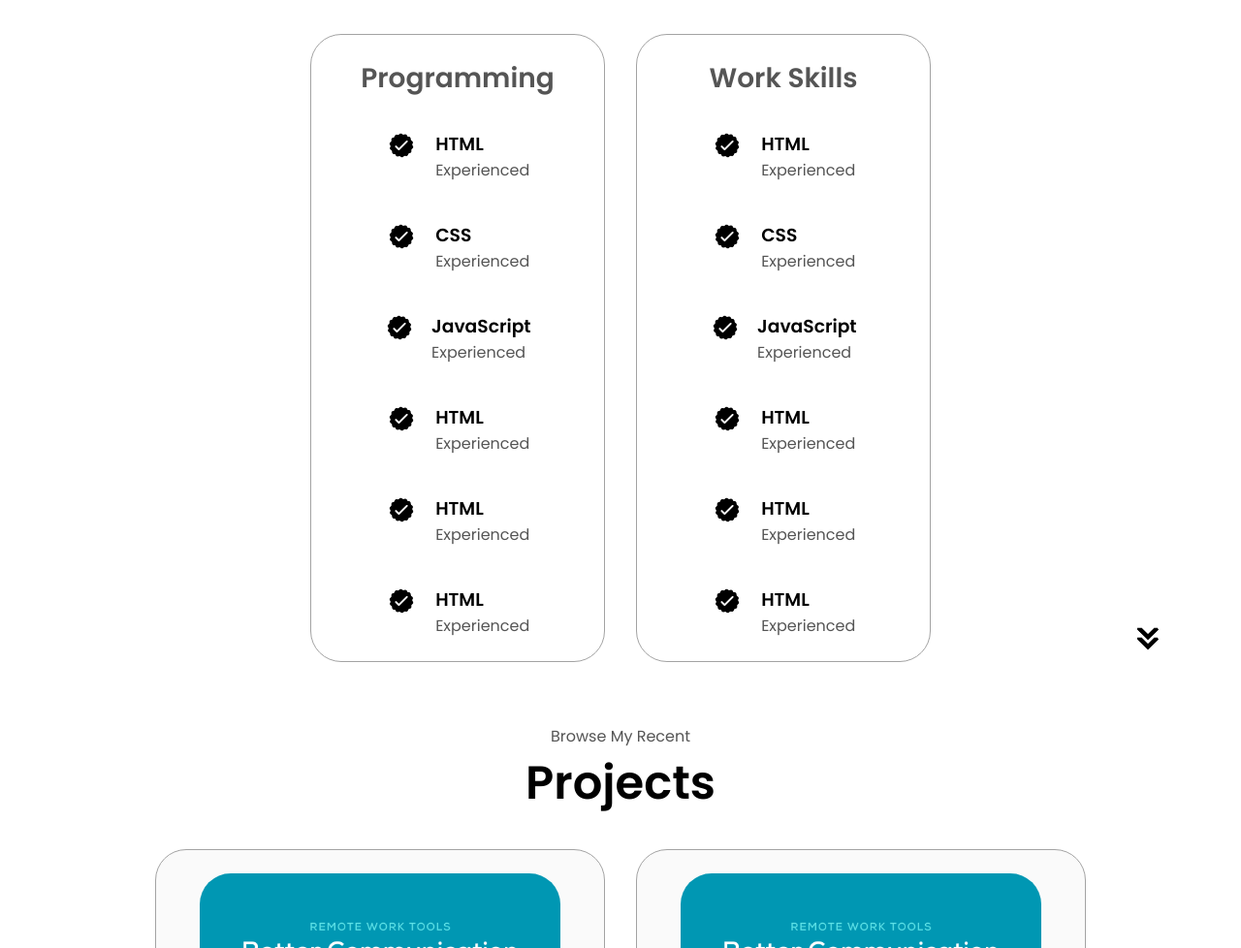
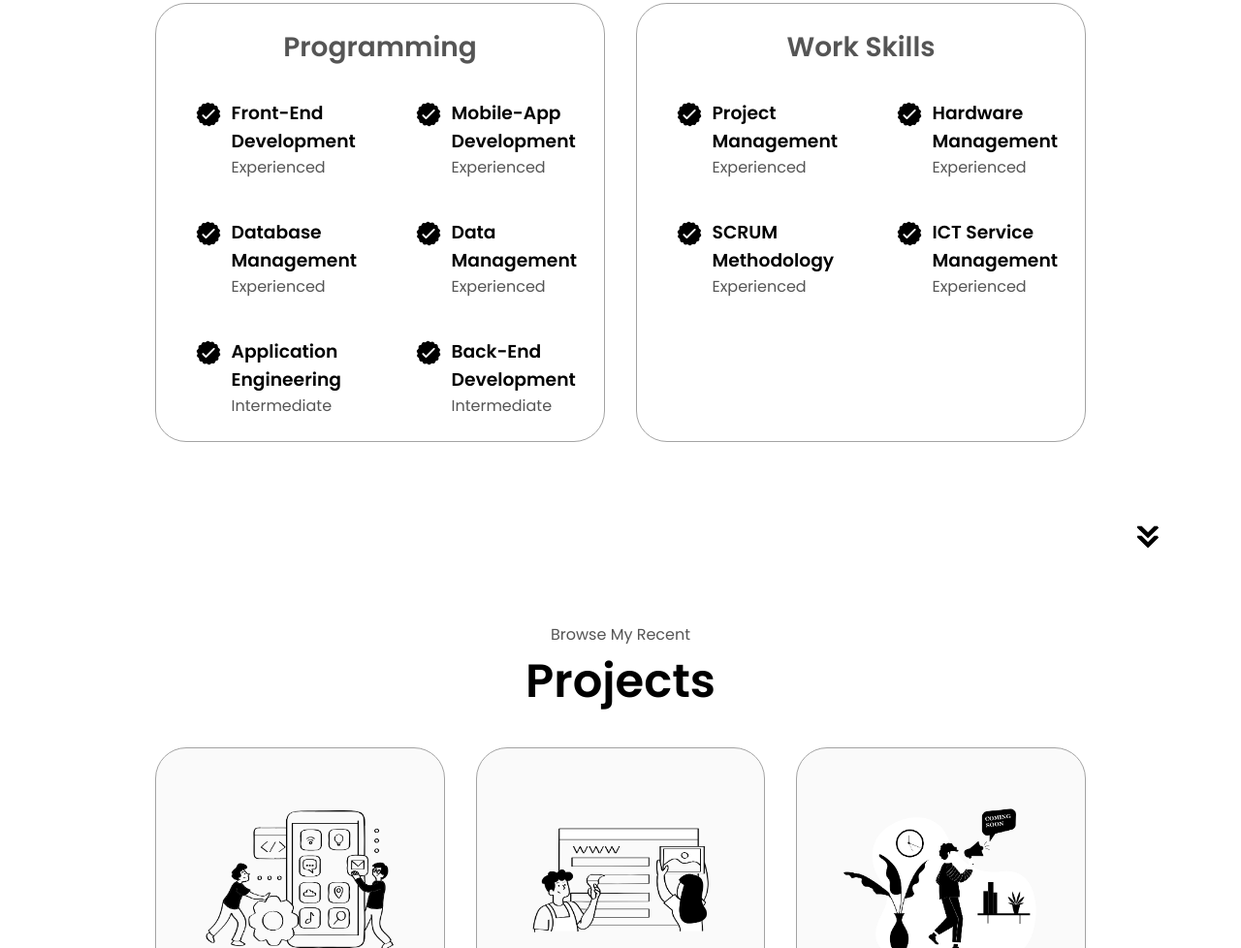
Before and after one commit to SoftwareMogul/Simple-Portfolio-Website, a plain HTML site: page index.html in a window 1280 px wide. Shown: the part 1822-2800 px from the top of the page at 97% size. Drawn offline with Linux system fonts and the light colour scheme.

Commit message:
Updated Images and Some Text

```diff
--- a/index.html
+++ b/index.html
@@ -9,7 +9,7 @@
 </head>
 <body>
     <nav id="desktop-nav">
-        <div class="logo">ΔΕΛΗΣ.</div>
+        <div class="logo">Del.</div>
         <div>
             <ul class="nav-links">
                 <li><a href="#about">About</a></li>
@@ -20,7 +20,7 @@
         </div>
     </nav>
     <nav id="hamburger-nav">
-        <div class="logo">Delis.</div>
+        <div class="logo">Del.</div>
         <div class="hamburger-menu">
             <div class="hamburger-icon" onclick="toggleMenu()">
                 <span></span>
@@ -37,7 +37,7 @@
     </nav>
     <section id="profile">
         <div class="section__pic-container">
-            <img src="./assets/profile-pic.png" alt="Alexandros Delis Profile Picture">
+            <img src="./assets/26-Programmer.png" alt="Alexandros Delis Profile Picture">
         </div>
         <div class="section__text">
             <p class="section__text__p1">Hello, I'm</p>
@@ -58,7 +58,7 @@
                 src="./assets/github.png"
                 alt="My GitHub Profile"
                 class="icon"
-                onclick="location.href='https://www.linkedin.com/in/alexandros-delis-32699b274/'"
+                onclick="location.href='https://github.com/SoftwareMogul'"
             >
         </div>
         </div>
@@ -69,7 +69,7 @@
         <div class="section-container">
             <div class="section__pic-container">
                 <img
-                    src="./assets/about-pic.png"
+                    src="./assets/profile-pic.png"
                     alt="Profile Picture"
                     class="about-pic"
                 >
@@ -96,7 +96,7 @@
                     </div>
                 </div>
                 <div class="text-container">
-                    <p>Lorem ipsum dolor, sit amet consectetur adipisicing elit. Rem, pariatur. Architecto, ipsum in atque esse voluptates expedita eos adipisci quidem dignissimos! Maiores corrupti libero voluptates veniam assumenda! Velit quia ad iusto ratione veniam expedita omnis et, ipsum modi sunt incidunt dolores itaque quisquam quaerat dolore impedit vel libero animi facere.</p>
+                    <p>I am a competent Software Engineer with a passion for developing innovative solutions. My expertise lies in Mobile App & Web Development, where I thrive on building robust applications. My Projects, including a full-stack, education-related Mobile App and an AirBnB Web App clone, highlight my proficiency in React, NodeJS and Firebase. Let's connect to explore collaboration opportunities and witness my exceptional problem-solving abilities firsthand.</p>
                 </div>
             </div>
         </div>
@@ -107,7 +107,6 @@
             onclick="location.href='./#experience'"
         >
     </section>
-    <section id="about">
         <section id="experience">
             <p class="section__text__p1">Explore My</p>
             <h1 class="title">Experience</h1>
@@ -123,7 +122,7 @@
                                     class="icon"
                                 >
                                 <div>
-                                    <h3>HTML</h3>
+                                    <h3>Front-End Development</h3>
                                     <p>Experienced</p>
                                 </div>
                             </article>
@@ -134,7 +133,7 @@
                                     class="icon"
                                 >
                                 <div>
-                                    <h3>CSS</h3>
+                                    <h3>Mobile-App Development</h3>
                                     <p>Experienced</p>
                                 </div>
                             </article>
@@ -145,7 +144,7 @@
                                     class="icon"
                                 >
                                 <div>
-                                    <h3>JavaScript</h3>
+                                    <h3>Database Management</h3>
                                     <p>Experienced</p>
                                 </div>
                             </article>
@@ -156,7 +155,7 @@
                                     class="icon"
                                 >
                                 <div>
-                                    <h3>HTML</h3>
+                                    <h3>Data Management</h3>
                                     <p>Experienced</p>
                                 </div>
                             </article>
@@ -167,8 +166,8 @@
                                     class="icon"
                                 >
                                 <div>
-                                    <h3>HTML</h3>
-                                    <p>Experienced</p>
+                                    <h3>Application Engineering</h3>
+                                    <p>Intermediate</p>
                                 </div>
                             </article>
                             <article>
@@ -178,8 +177,8 @@
                                     class="icon"
                                 >
                                 <div>
-                                    <h3>HTML</h3>
-                                    <p>Experienced</p>
+                                    <h3>Back-End Development</h3>
+                                    <p>Intermediate</p>
                                 </div>
                             </article>
                         </div>
@@ -194,7 +193,7 @@
                                     class="icon"
                                 >
                                 <div>
-                                    <h3>HTML</h3>
+                                    <h3>Project Management</h3>
                                     <p>Experienced</p>
                                 </div>
                             </article>
@@ -205,7 +204,7 @@
                                     class="icon"
                                 >
                                 <div>
-                                    <h3>CSS</h3>
+                                    <h3>Hardware Management</h3>
                                     <p>Experienced</p>
                                 </div>
                             </article>
@@ -216,7 +215,7 @@
                                     class="icon"
                                 >
                                 <div>
-                                    <h3>JavaScript</h3>
+                                    <h3>SCRUM Methodology</h3>
                                     <p>Experienced</p>
                                 </div>
                             </article>
@@ -227,29 +226,7 @@
                                     class="icon"
                                 >
                                 <div>
-                                    <h3>HTML</h3>
-                                    <p>Experienced</p>
-                                </div>
-                            </article>
-                            <article>
-                                <img
-                                    src="./assets/checkmark.png"
-                                    alt="Experience Icon"
-                                    class="icon"
-                                >
-                                <div>
-                                    <h3>HTML</h3>
-                                    <p>Experienced</p>
-                                </div>
-                            </article>
-                            <article>
-                                <img
-                                    src="./assets/checkmark.png"
-                                    alt="Experience Icon"
-                                    class="icon"
-                                >
-                                <div>
-                                    <h3>HTML</h3>
+                                    <h3>ICT Service Management</h3>
                                     <p>Experienced</p>
                                 </div>
                             </article>
@@ -257,7 +234,6 @@
                     </div>
                 </div>
             </div>
-        </section>
         <img
             src="./assets/arrow.png"
             alt="Arrow Icon"
@@ -273,61 +249,67 @@
                 <div class="details-container color-container">
                     <div class="article-container">
                         <img
-                            src="./assets/project-1.png"
+                            src="./assets/129-Application-Development.png"
                             alt="Project 1"
                             class="project-img"
                         >
                     </div>
-                    <h2 class="project-title">Project One</h2>
+                    <h2 class="project-title">Edu App (Mobile App)</h2>
                     <div class="btn-container">
                         <button
                             class="btn btn-color-2"
-                            onclick="location.href='https://github.com'">GitHub
+                            onclick="location.href='https://github.com'">GitLab
                         </button>
+                        <!--
                         <button
                             class="btn btn-color-2"
                             onclick="location.href='https://github.com'">Live Demo
                         </button>
+                        -->
                     </div>
                 </div>
                 <div class="details-container color-container">
                     <div class="article-container">
                         <img
-                            src="./assets/project-1.png"
+                            src="./assets/247-Web-Design.png"
                             alt="Project 1"
                             class="project-img"
                         >
                     </div>
-                    <h2 class="project-title">Project One</h2>
+                    <h2 class="project-title">Nautica (Web App)</h2>
                     <div class="btn-container">
                         <button
                             class="btn btn-color-2"
-                            onclick="location.href='https://github.com'">GitHub
+                            onclick="location.href='https://github.com'">GitLab
                         </button>
+                        <!--
                         <button
                             class="btn btn-color-2"
                             onclick="location.href='https://github.com'">Live Demo
                         </button>
+                        -->
                     </div>
                 </div>
                 <div class="details-container color-container">
                     <div class="article-container">
                         <img
-                            src="./assets/project-1.png"
+                            src="./assets/05.-Coming-Soon.png"
                             alt="Project 1"
                             class="project-img"
                         >
                     </div>
-                    <h2 class="project-title">Project One</h2>
+                    <h2 class="project-title">Accepting Ideas</h2>
                     <div class="btn-container">
                         <button
                             class="btn btn-color-2"
-                            onclick="location.href='https://github.com'">GitHub
+                            onclick="location.href='https://github.com'">Contact Me
                         </button>
+                        <!--
                         <button
                             class="btn btn-color-2"
                             onclick="location.href='https://github.com'">Live Demo
                         </button>
+                        -->
                     </div>
                 </div>
             </div>
--- a/style.css
+++ b/style.css
@@ -172,6 +172,10 @@ section {
     height: 400px;
     width: 400px;
     margin: auto 0;
+}
+
+.section__pic-container img {
+    border-radius: 80%;
 }
 
 .section__text {
```
Also changed, not shown: assets/05.-Coming-Soon.png (added), assets/129-Application-Development.png (added), assets/247-Web-Design.png (added), assets/26-Programmer.png (added), assets/profile-pic.png.
